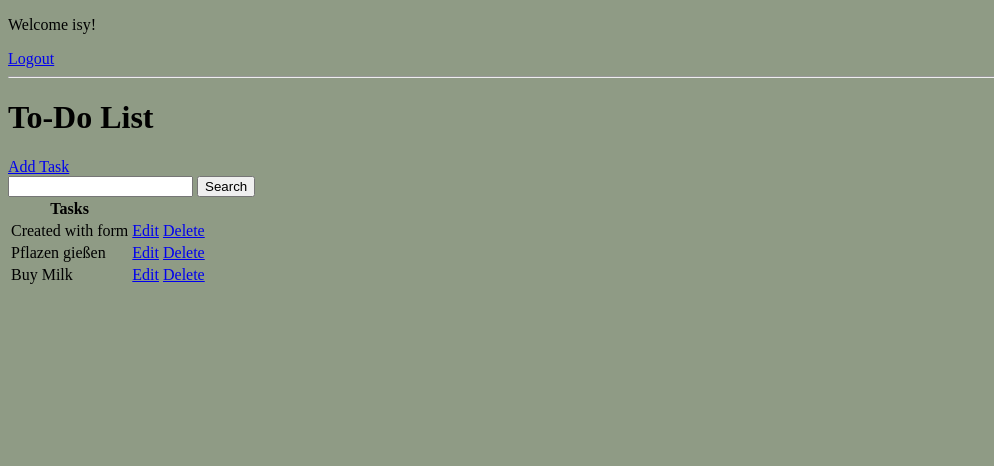
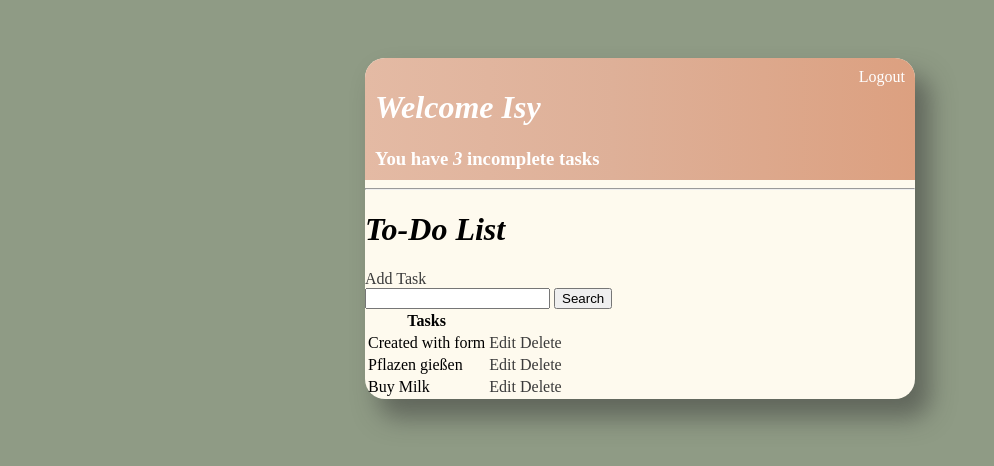
Before and after one commit to IsabelWen/ToDoList, a Django app: page / in a window 1280 px wide. Shown: the top 466 px of the page, without its empty margins (0-994 px from the left). Run offline with Django 4.2, Linux system fonts and the light colour scheme; a user stored in the database is signed in; data comes from the database, SQL or seed files in the repository; both versions use the stored data as it was after the commit.

Commit message:
Add styling to headerbar

```diff
--- a/todolist/base/templates/base/main.html
+++ b/todolist/base/templates/base/main.html
@@ -8,7 +8,41 @@
     <style>
         body {
             background-color: #8F9B85;
+            padding-top: 50px;
         }
+
+        h1 {
+            font-style: italic;
+        }
+
+        a, p {
+            color: #3a3a3a;
+            text-decoration: none;
+        }
+
+        .container {
+            max-width: 550px;
+            margin: auto;
+            background-color: #FEFAEE;
+            border-radius: 20px;
+            -webkit-box-shadow: 14px 18px 25px 1px rgba(51,51,51,0.5);
+            box-shadow: 14px 18px 25px 1px rgba(51,51,51,0.5);
+        }
+
+        /* todolist.html */
+        .headerbar {
+            display: flex;
+            justify-content: space-between;
+            padding: 10px;
+            color: #ffffff;
+            background: linear-gradient(90deg, #e4baa4 0%, #DEB098 45%, #dca080 100%);
+            border-radius: 20px 20px 0 0;
+        }
+
+        .headerbar a {
+            color: #ffffff;
+        }
+
     </style>
 </head>
 <body>
--- a/todolist/base/templates/base/todolist.html
+++ b/todolist/base/templates/base/todolist.html
@@ -1,14 +1,20 @@
 {% extends 'base/main.html' %}
 {% block content %}
 
-    {% if request.user.is_authenticated %}
-    <p>Welcome {{request.user}}!</p>
-    <a href="{% url 'logout' %}">Logout</a>
-    {% else%}
-    <a href="{% url 'login' %}">Login</a>
-    {% endif %}
+    <div class="headerbar">
+        <div>
+            <h1>Welcome {{request.user|title}}</h1>
+            <h3 style="margin: 0;">You have <i>{{count}}</i> incomplete task{{ count|pluralize:"s" }}</h3>
+        </div>
+        {% if request.user.is_authenticated %}
+            <a href="{% url 'logout' %}">Logout</a>
+        {% else%}
+            <a href="{% url 'login' %}">Login</a>
+        {% endif %}
+    </div>
 
     <hr>
+
     <h1>To-Do List</h1>
     <a href="{% url 'create-task' %}">Add Task</a>
 
```
Also changed, not shown: todolist/db.sqlite3.
